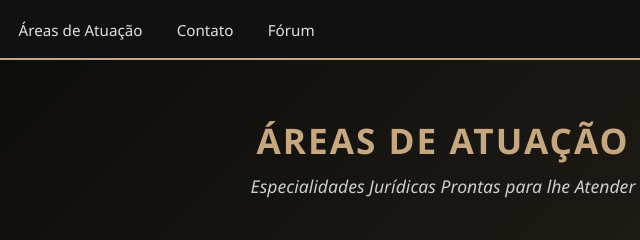
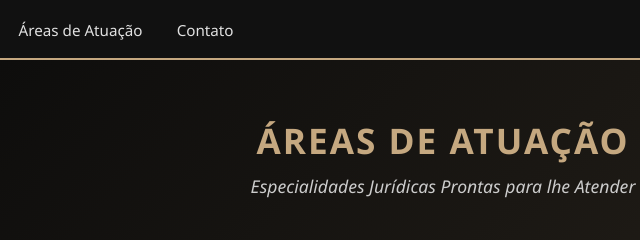
Before and after one commit to wesley-skz/escrit-rio, a website: page atuacao.html in a window 1280 px wide. Shown: the top 240 px of the page, 197-837 px from the left. Drawn offline with Linux system fonts and the light colour scheme.

Commit message:
Remove link do Fórum do menu em sobrenos, atuacao e contato

```diff
--- a/atuacao.html
+++ b/atuacao.html
@@ -12,7 +12,6 @@
         <a href="sobrenos.html">Sobre Nós</a>
         <a href="atuacao.html">Áreas de Atuação</a>
         <a href="contato.html">Contato</a>
-        <a href="sugestoes.html">Fórum</a>
         <a href="login.html" class="nav-login">👤</a>
     </nav>
 
```
Also changed, not shown: contato.html (+0 -1 lines), sobrenos.html (+0 -1 lines).
